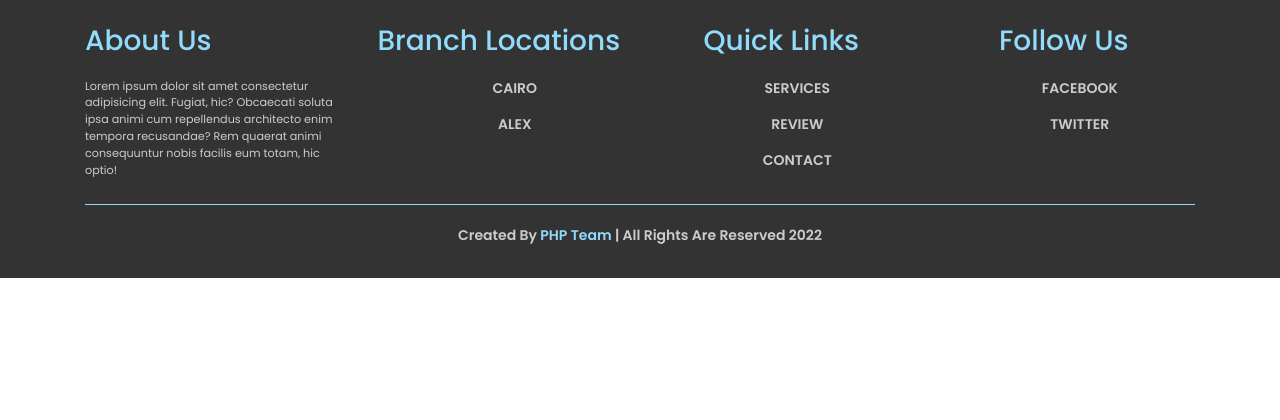
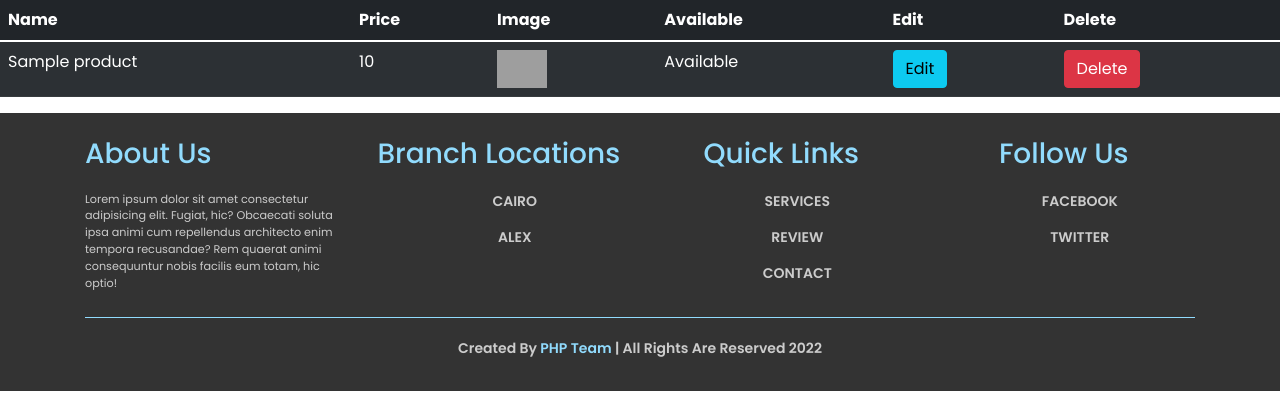
Before and after one commit to mgnet55/CoffeeShop-MVC-PHP, a PHP site: template views/admin/products.php in a window 1280 px wide. Shown: the top 420 px of the page. Run offline with PHP 8.4, Linux system fonts and the light colour scheme; the template is opened without the code that fills it: most values are stand-ins (such as "Sample title", 1, 10 or a date in 2020); data that the repository does not hold is empty; some web fonts are replaced; grey boxes are pictures that could not be loaded.

Commit message:
products page

```diff
--- a/views/admin/products.php
+++ b/views/admin/products.php
@@ -0,0 +1,26 @@
+<table class="table table-striped table-dark">
+    <thead>
+    <tr>
+        <th scope="col">Name</th>
+        <th scope="col">Price</th>
+        <th scope="col">Image</th>
+        <th scope="col">Available</th>
+        <th scope="col">Edit</th>
+        <th scope="col">Delete</th>
+    </tr>
+    </thead>
+    <tbody>
+    <?php
+    foreach($products as $product){?>
+    <tr>
+        <td scope="col"><?=$product->prd_name?></td>
+    <td scope="col"><?=$product->price?></td>
+    <td scope="col"><img width="50px" src="https://erasmusnation-com.ams3.digitaloceanspaces.com/woocommerce-placeholder.png"></td>
+    <td scope="col"><?=$product->available ? 'Available': ".."?></td>
+    <td><a href='/products/edit?id=<?=$product->id?>' class='btn btn-info'>Edit</a></td>
+    <td><a href='/products/delete?id=<?=$product->id?>' class="btn btn-danger">Delete</a></td>
+    </tr>
+<?php } ?>
+
+    </tbody>
+</table>
--- a/views/partials/head.php
+++ b/views/partials/head.php
@@ -8,7 +8,7 @@
     <link rel="stylesheet" href="https://cdnjs.cloudflare.com/ajax/libs/normalize/8.0.1/normalize.min.css"/>
     <link rel="stylesheet" href="https://cdnjs.cloudflare.com/ajax/libs/font-awesome/6.0.0/css/all.min.css"/>
 	<link rel="stylesheet" href="https://cdnjs.cloudflare.com/ajax/libs/bootstrap/5.1.3/css/bootstrap.min.css" integrity="sha512-GQGU0fMMi238uA+a/bdWJfpUGKUkBdgfFdgBm72SUQ6BeyWjoY/ton0tEjH+OSH9iP4Dfh+7HM0I9f5eR0L/4w==" crossorigin="anonymous" referrerpolicy="no-referrer" />
-    <link rel="stylesheet" href="css/layout.css"/>
+    <link rel="stylesheet" href="../css/layout.css"/>
     <link
             href="https://fonts.googleapis.com/css2?family=Poppins:wght@100;200;300;400;500;600;700&display=swap"
             rel="stylesheet"
```
Also changed, not shown: App/Controllers/ProductController.php (+16 -15 lines), routes/admin.php (+7 -10 lines), views/partials/admin-header.php (+6 -6 lines).
